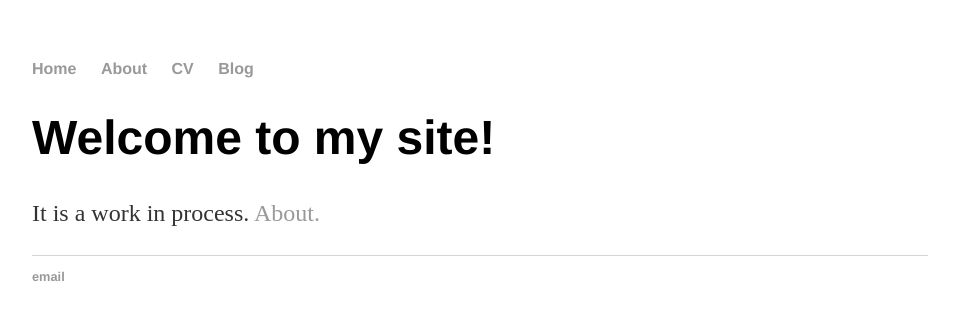
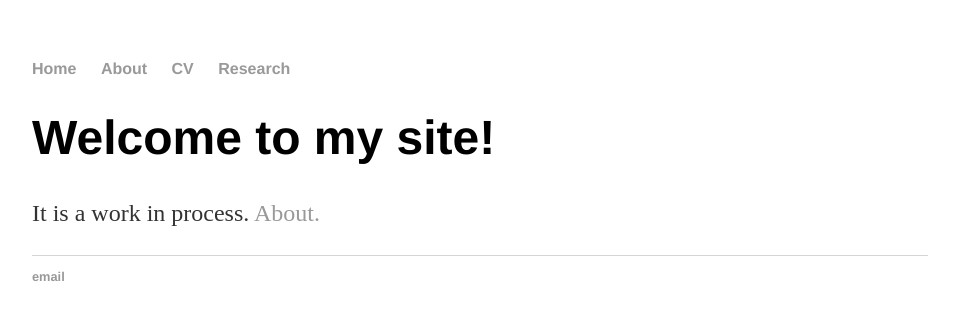
Before and after one commit to wujend/wujend.github.io, a Jekyll site: the page built from index.html, in a window 1280 px wide. Shown: the top 320 px of the page, without its empty margins (160-1119 px from the left). Built offline with Jekyll 4.4.1, drawn with Linux system fonts in a browser that asks for light colours.

Commit message:
Update default.html

```diff
--- a/_layouts/default.html
+++ b/_layouts/default.html
@@ -11,7 +11,7 @@
 	        		<li><a href="/">Home</a></li>
 		        	<li><a href="/about">About</a></li>
 	        		<li><a href="/cv">CV</a></li>
-	        		<li><a href="/blog">Blog</a></li>
+	        		<li><a href="/blog">Research</a></li>
 	    		</ul>
 			</nav>
 			<div class="container">
```
